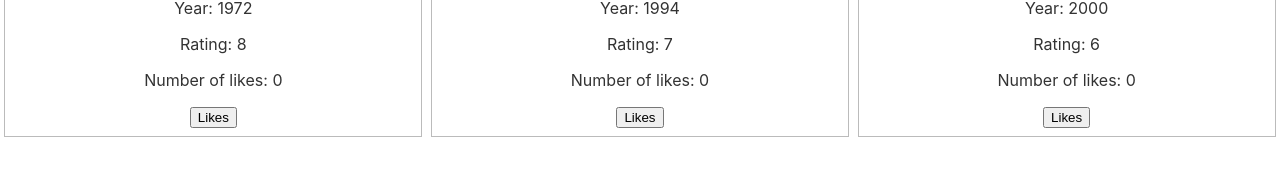
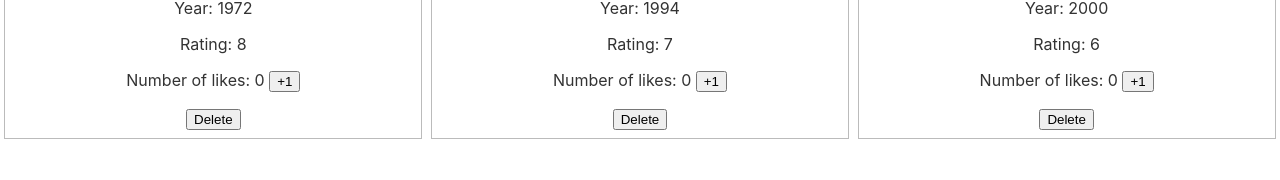
Before and after one commit to Ironhack-Team-Triangle-July2021/ironhack-cinema, a React (Create React App) app: page / in a window 1280 px wide. Shown: the part 504-684 px from the top of the page. Built offline with nearby package versions, Linux system fonts and the light colour scheme.

Commit message:
Step 9.b: Calling a method in the parent component from a child component

```diff
--- a/src/components/Main.js
+++ b/src/components/Main.js
@@ -8,16 +8,18 @@ class Main extends React.Component {
         moviesArr: movies
     }
 
-    renderMovies = () => {
-        return this.state.moviesArr.map(movieObj => {
-            return <Movie key={movieObj.id} {...movieObj} />
-        });
+    doSomething = () => {
+        console.log("I am executing code in the parent component.... so cool!!");
     }
 
     render() {
         return (
             <main className="movie-container">
-                {this.renderMovies()}
+                {
+                    this.state.moviesArr.map(movieObj => {
+                        return <Movie key={movieObj.id} {...movieObj} methodInTheParentComponent={this.doSomething} />
+                    })
+                }
             </main>
         );
     }
--- a/src/components/Movie.js
+++ b/src/components/Movie.js
@@ -30,8 +30,13 @@ class Movie extends React.Component {
                 <p>Year: {this.props.year}</p>
                 <p>Rating: {this.props.rating}</p>
 
-                <p>Number of likes: {this.state.numberOfLikes}</p>
-                <button onClick={this.increaseLikes}>Likes</button>
+                <p>
+                    Number of likes: {this.state.numberOfLikes}
+                    &nbsp;
+                    <button onClick={this.increaseLikes}> +1 </button>
+                </p>
+
+                <button onClick={ this.props.methodInTheParentComponent }>Delete</button>
             </section>
         )
     }
```
Also changed, not shown: 1 other file (tests, documents, lock files or other folders).
